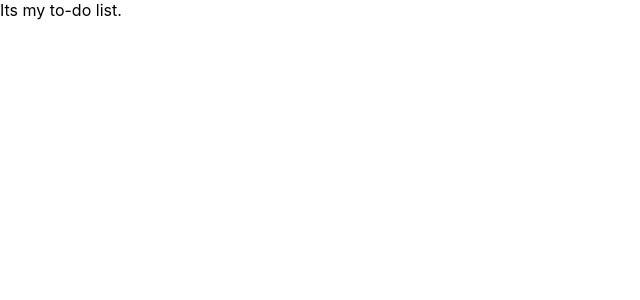
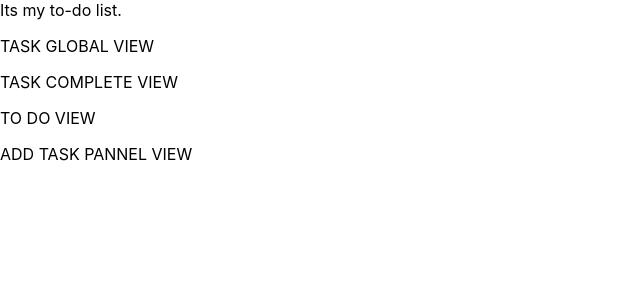
Before and after one commit to DGouron/todo-list, a React (Create React App) app: page / in a window 1280 px wide. Shown: the top 300 px of the page, without its empty margins (0-640 px from the left). Built offline with nearby package versions, Linux system fonts and the light colour scheme; the HTML template or start-up script is replaced by a standard one.

Commit message:
last modification

```diff
--- a/package.json
+++ b/package.json
@@ -35,5 +35,11 @@
       "last 1 firefox version",
       "last 1 safari version"
     ]
+  },
+  "devDependencies": {
+    "eslint": "^8.14.0",
+    "eslint-plugin-react-hooks": "^4.5.0",
+    "eslint-plugin-react": "^7.29.4",
+    "prettier": "2.6.2"
   }
 }
--- a/src/App.js
+++ b/src/App.js
@@ -1,9 +1,20 @@
+
+import {React} from 'react';
+import TaskGlobalView from './components/TaskGlobalView/TaskGlobalView';
+import TaskCompleteView from './components/TaskCompleteView/TaskCompleteView';
+import ToDoView from './components/ToDoView/ToDoView';
+import AddTaskPannelView from './components/AddTaskPannelView/AddTaskPannelView';
+
 function App() {
   return (
     <div className="App">
       <header className="App-header">
         Its my to-do list.
       </header>
+      <TaskGlobalView />
+      <TaskCompleteView />
+      <ToDoView />
+      <AddTaskPannelView />
     </div>
   );
 }
--- /dev/null
+++ b/src/components/AddTaskPannelView/AddTaskPannelView.jsx
@@ -0,0 +1,6 @@
+import {React} from 'react';
+function AddTaskPannelView(){
+    return <div>ADD TASK PANNEL VIEW</div>;
+}
+
+export default AddTaskPannelView;
--- /dev/null
+++ b/src/components/TaskCompleteView/TaskCompleteView.jsx
@@ -0,0 +1,6 @@
+import {React} from 'react';
+function TaskCompleteView(){
+    return <div><p>TASK COMPLETE VIEW</p></div>;
+}
+
+export default TaskCompleteView;
--- /dev/null
+++ b/src/components/TaskGlobalView/TaskGlobalView.jsx
@@ -0,0 +1,7 @@
+import {React} from 'react';
+
+function TaskGlobalView(){
+    return ( <div><p>TASK GLOBAL VIEW</p></div>);
+}
+
+export default TaskGlobalView;
--- /dev/null
+++ b/src/components/ToDoView/ToDoView.jsx
@@ -0,0 +1,6 @@
+import {React} from 'react';
+function ToDoView(){
+    return <div><p>TO DO VIEW</p></div>;
+}
+
+export default ToDoView;
```
Also changed, not shown: .eslintrc.json (added), 2 other files (tests, documents, lock files or other folders).
